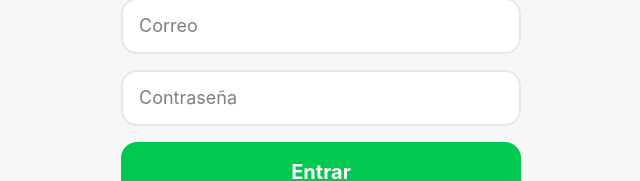
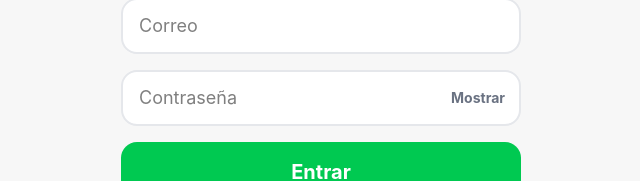
Before and after one commit to mariangelmartinez-CH/BodegaApp, a React (Vite) app: page /facturas in a window 1280 px wide. Shown: the part 386-567 px from the top of the page, without its empty margins (319-959 px from the left). Built offline with nearby package versions, Linux system fonts and the light colour scheme; no server answers.

Commit message:
muestro el error real al entrar y agrego ver la contrasena

```diff
--- a/src/auth/AuthProvider.tsx
+++ b/src/auth/AuthProvider.tsx
@@ -61,7 +61,9 @@ export function AuthProvider({ children }: { children: ReactNode }) {
       email: correo,
       password: clave,
     })
-    return error ? 'Correo o contraseña incorrectos' : null
+    if (!error) return null
+    if (error.code === 'invalid_credentials') return 'Correo o contraseña incorrectos'
+    return `No se pudo entrar: ${error.message}`
   }
 
   async function cerrarSesion() {
--- a/src/pages/Login.tsx
+++ b/src/pages/Login.tsx
@@ -7,6 +7,7 @@ function Login() {
   const [clave, setClave] = useState('')
   const [error, setError] = useState<string | null>(null)
   const [enviando, setEnviando] = useState(false)
+  const [mostrar, setMostrar] = useState(false)
 
   async function enviar(e: FormEvent) {
     e.preventDefault()
@@ -37,15 +38,24 @@ function Login() {
           required
           className="rounded-2xl border-2 border-gray-200 bg-white px-4 py-3 text-lg outline-none focus:border-green-500"
         />
+        <div className="relative">
           <input
-          type="password"
+            type={mostrar ? 'text' : 'password'}
             autoComplete="current-password"
             placeholder="Contraseña"
             value={clave}
             onChange={(e) => setClave(e.target.value)}
             required
-          className="rounded-2xl border-2 border-gray-200 bg-white px-4 py-3 text-lg outline-none focus:border-green-500"
+            className="w-full rounded-2xl border-2 border-gray-200 bg-white py-3 pl-4 pr-24 text-lg outline-none focus:border-green-500"
           />
+          <button
+            type="button"
+            onClick={() => setMostrar(!mostrar)}
+            className="absolute inset-y-0 right-4 text-sm font-bold text-gray-500"
+          >
+            {mostrar ? 'Ocultar' : 'Mostrar'}
+          </button>
+        </div>
 
         {mensaje && (
           <p className="rounded-2xl bg-red-100 px-4 py-3 text-center font-bold text-red-700">
```
Lines whose indentation alone changed are shown as unchanged.
